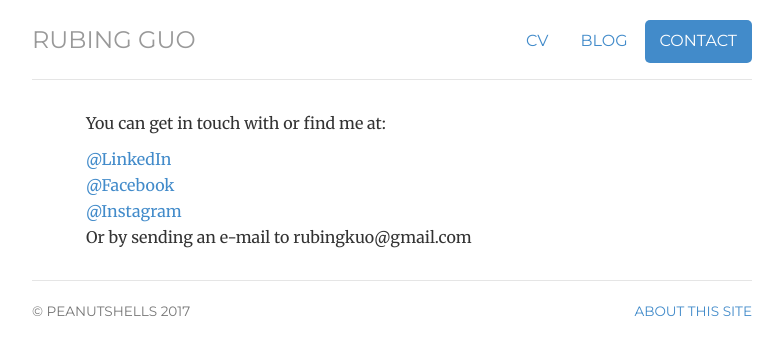
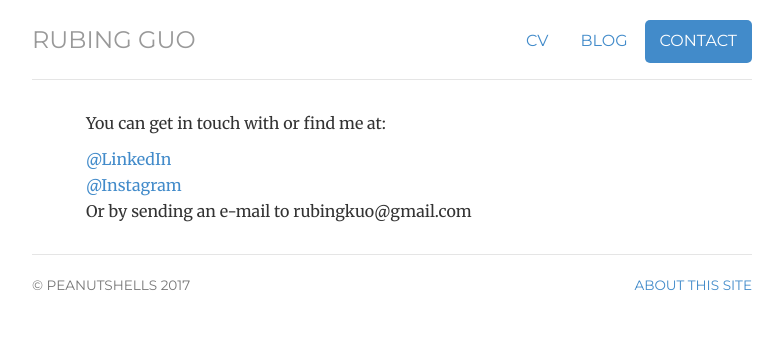
Before and after one commit to flower-joke/peanutshells.github.io, a Jekyll site: the page built from contact/index.html, in a window 1280 px wide. Shown: the top 355 px of the page, without its empty margins (248-1031 px from the left). Built offline with Jekyll 4.4.1, drawn with Linux system fonts in a browser that asks for light colours.

Commit message:
Update index.html
block facebook

```diff
--- a/contact/index.html
+++ b/contact/index.html
@@ -14,7 +14,7 @@ description: ---hehe
 
 	<ul class="list-unstyled">
 	<li><a href="http://www.linkedin.com/in/rubingguo/">@LinkedIn</a></li>
-	<li><a href="http://www.facebook.com/rubing.g/">@Facebook</a></li>
+	<!--<li><a href="http://www.facebook.com/rubing.g/">@Facebook</a></li> -->
 	<li><a href="https://www.instagram.com/rubieguo/">@Instagram</a></li>
 	<li>Or by sending an e-mail to <span class="obfuscate">moc.liamg@oukgnibur</span></li>
 	</ul>
```
